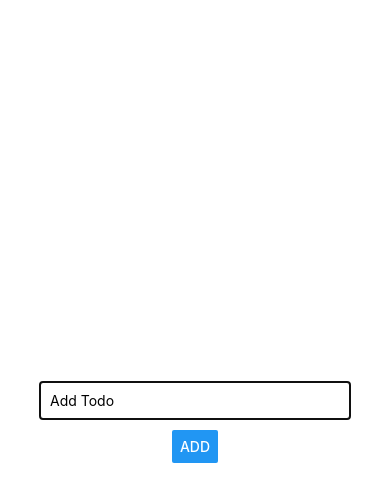
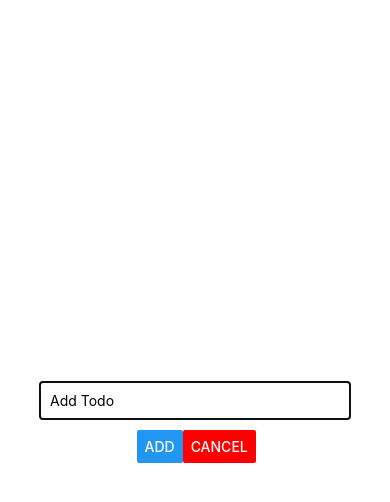
Before and after one commit to ChristopherHarwell/RN-todo, a React Native app: screen / in a window 390 px wide. Both pictures are taken after a click on the button "ADD NEW TODO". Shown: the top 502 px of the page. Built offline with nearby package versions, Linux system fonts and the light colour scheme.

Commit message:
Adds add and cancel buttons along with state for those buttons

```diff
--- a/App.js
+++ b/App.js
@@ -21,12 +21,16 @@ export default function App() {
     setTodoItem(currentTodos => {
       return currentTodos.filter((todo) => todo.id !== todoId)
     })
+  };
+
+  const cancelTodoAdditionHandler = () => {
+    setIsAddMode(false);
   }
 
   return (
     <View style={styles.screen}>
       <Button title="Add new todo" onPress={() => setIsAddMode(true)} />
-      <TodoInput visible={isAddMode} onAddTodo={addTodoHandler} />
+      <TodoInput visible={isAddMode} onAddTodo={addTodoHandler} onCancel={cancelTodoAdditionHandler} />
       <FlatList
         keyExtractor={(item) => item.id}
         data={todoItems}
--- a/app.json
+++ b/app.json
@@ -27,6 +27,8 @@
     },
     "web": {
       "favicon": "./assets/favicon.png"
-    }
+    },
+    "description": "A basic todo list that i'm using to get a feel for React Native",
+    "githubUrl": "https://github.com/ChristopherHarwell/RN-todo"
   }
 }
--- a/components/TodoInput.js
+++ b/components/TodoInput.js
@@ -9,8 +9,13 @@ const TodoInput = (props) => {
         setEnteredTodo(enteredText);
     }
 
+    const addTodoHandler = () => {
+        props.onAddTodo(enteredTodo);
+        setEnteredTodo('');
+    }
+
     return (
-        <Modal visible={props.visible}>
+        <Modal visible={props.visible} animationType="slide">
             <View style={styles.inputContainer}>
                 <TextInput
                     placeholder="Add Todo"
@@ -18,7 +23,11 @@ const TodoInput = (props) => {
                     onChangeText={todoInputHandler}
                     value={enteredTodo}
                 />
-                <Button title="ADD" onPress={() => props.onAddTodo(enteredTodo)} />
+                <View style={styles.buttonContainer}>
+                    <Button title="ADD" onPress={addTodoHandler} />
+                    <Button title="CANCEL" color="red" onPress={props.onCancel} />
+                </View>
+
             </View>
         </Modal>
 
@@ -39,6 +48,12 @@ const styles = StyleSheet.create({
         justifyContent: 'center',
         alignItems: 'center'
     },
+    buttonContainer: {
+        flexDirection: 'row',
+        justifyContent: 'space-between',
+        width: '30%'
+
+    }
 })
 
 export default TodoInput;
```
Also changed, not shown: .expo-shared/README.md (added).
